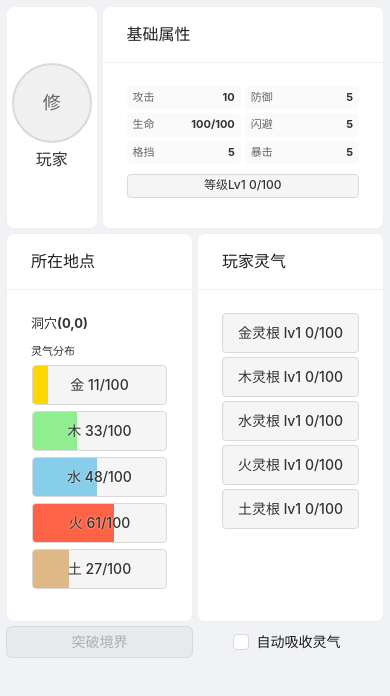
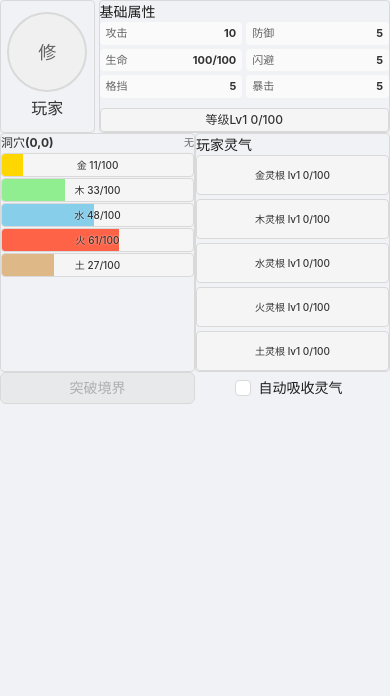
Before and after one commit to seven-it-work/godot-compoent, a Vue app in the folder vue-antd/: page /mobile/training in a window 390 px wide. Shown: the top 696 px of the page. Built offline with nearby package versions, Linux system fonts and the light colour scheme.

Commit message:
refactor(mobile): 优化移动端修炼界面布局和样式
移除不必要的卡片组件，简化DOM结构，统一间距和边距处理
添加响应式设计，优化灵气进度条显示效果

```diff
--- a/vue-antd/src/mobile/components/SpiritProgress.vue
+++ b/vue-antd/src/mobile/components/SpiritProgress.vue
@@ -13,8 +13,8 @@
           backgroundColor: strokeColor
         }"
       ></div>
-      <div class="spirit-progress-text">
-        {{ label }} {{ current }}/{{ max }}
+      <div v-if="!hideLabel" class="spirit-progress-text">
+        {{ label ? label + ' ' : '' }}{{ current }}/{{ max }}
       </div>
     </div>
   </div>
@@ -30,11 +30,13 @@ interface Props {
   strokeColor: string;
   height?: string;
   isCooldown?: boolean;
+  hideLabel?: boolean;
 }
 
 const props = withDefaults(defineProps<Props>(), {
   height: '40px',
-  isCooldown: false
+  isCooldown: false,
+  hideLabel: false
 });
 
 const emit = defineEmits<{
@@ -92,9 +94,15 @@ const handleClick = () => {
   left: 0;
   right: 0;
   text-align: center;
+  font-size: 10px;
   font-weight: 500;
   color: #333;
   z-index: 1;
   text-shadow: 0 0 2px rgba(255, 255, 255, 0.8);
+  line-height: 1.2;
+  padding: 0 2px;
+  white-space: nowrap;
+  overflow: hidden;
+  text-overflow: ellipsis;
 }
 </style>
--- a/vue-antd/src/mobile/修炼.vue
+++ b/vue-antd/src/mobile/修炼.vue
@@ -1,22 +1,23 @@
 <template>
-    <a-layout class="mobile-cultivation">
+    <a-layout class="mobile-cultivation" :style="{ padding: 0, margin: 0 }">
       <!-- 顶部区域：头像和属性 -->
-      <a-layout-content>
+      <a-layout-content :style="{ padding: 0, margin: 0 }">
         <a-row :gutter="[4, 4]">
           <!-- 头像区域 -->
       <a-col :span="6">
-          <a-card class="avatar-card" :bordered="true">
+      <div class="avatar-card">
         <div class="avatar-container">
           <div class="avatar">
             <div class="avatar-placeholder">修</div>
           </div>
           <div class="player-name">{{ player.name }}</div>
         </div>
-          </a-card>
+      </div>
     </a-col>
           <!-- 属性区域 -->
       <a-col :span="18">
-          <a-card class="attributes-card" :bordered="true" title="基础属性">
+      <div class="attributes-card">
+        <div class="card-title">基础属性</div>
         <div class="attributes-content">
           <a-row :gutter="[4, 4]">
             <a-col :span="12" v-for="(attr, index) in attributesList" :key="index">
@@ -37,42 +38,41 @@
             />
           </div>
         </div>
-          </a-card>
+      </div>
     </a-col>
       </a-row>
 
       <!-- 底部区域：地点属性和灵气分布 -->
-       <a-row :gutter="[4, 4]" style="margin-top: 4px;">
+       <a-row :gutter="[0, 0]" style="margin-top: 0 !important;">
         <!-- 地点区域 -->
         <a-col :span="12">
-          <a-card class="location-card" :bordered="true" title="所在地点">
-            <div class="location-content">
+          <div class="location-card">
+            <div class="location-table">
+              <!-- 顶部信息行 -->
+              <div class="location-info-row">
+                <div class="location-cell location-name-cell">
                   <div class="location-name">{{ currentLocation.name }}</div>
-              <div class="location-info">
-                <template v-if="currentLocation.spiritVein">
-                  <div class="vein-info">
-                    <span class="info-label">灵脉:</span>
-                    <span class="info-value">{{ currentLocation.spiritVein.name }} ({{ currentLocation.spiritVein.level }}级)</span>
                 </div>
-                </template>
-                <template v-if="currentLocation.monster">
-                  <div class="monster-info">
-                    <span class="info-label">怪物:</span>
-                    <span class="info-value">{{ currentLocation.monster.name }} ({{ currentLocation.monster.level }}级)</span>
+                <div class="location-cell vein-info-cell">
+                  <div class="vein-info" v-if="currentLocation.spiritVein">
+                    <div>{{ currentLocation.spiritVein.name }} ({{ currentLocation.spiritVein.level }}级)</div>
                   </div>
-                </template>
+                  <div class="vein-info" v-else>无</div>
                 </div>
-              <div class="spirit-qi-section">
-                <div class="section-subtitle">灵气分布</div>
-                <div class="spirit-qi-bars">
-                  <div class="spirit-qi-bar-item" v-for="spiritType in spiritQiTypes" :key="spiritType">
-                    <div class="spirit-qi-bar-container">
+              </div>
+
+              <!-- 灵气分布 -->
+              <div class="spirit-qi-distribution">
+                <div class="qi-distribution-item" v-for="spiritType in spiritQiTypes" :key="spiritType">
+                  <div class="qi-progress-container">
                     <SpiritProgress
                         :label="typeMap[spiritType]"
                         :current="currentLocation.spiritQi[spiritType as SpiritRootType]"
                         :max="currentLocation.spiritQi[`max${spiritType.charAt(0).toUpperCase() + spiritType.slice(1)}` as keyof SpiritQi]"
                         :stroke-color="colorMap[spiritType]"
                         :is-cooldown="player.isCooldown"
+                        :height="'24px'"
+                        :hide-label="false"
                         @click="absorbSpiritQiWithType(spiritType)"
                       />
                   </div>
@@ -80,11 +80,11 @@
               </div>
             </div>
           </div>
-          </a-card>
         </a-col>
         <!-- 玩家灵气区域 -->
         <a-col :span="12">
-          <a-card class="player-qi-card" :bordered="true" title="玩家灵气">
+          <div class="player-qi-card">
+            <div class="card-title">玩家灵气</div>
             <div class="player-qi-content">
               <div class="player-qi-bars">
                 <div class="player-qi-bar-item" v-for="spiritType in spiritQiTypes" :key="spiritType">
@@ -100,19 +100,19 @@
               </div>
 
             </div>
-          </a-card>
+          </div>
         </a-col>
       </a-row>
 
       <!-- 操作按钮 -->
-       <a-row :gutter="[4, 4]" style="margin-top: 4px;">
+       <a-row :gutter="[0, 0]" style="margin-top: 0 !important;">
         <a-col :span="12">
-          <a-button type="default" :disabled="!canLevelUp" @click="levelUp" block>
+          <a-button type="default" :disabled="!canLevelUp" @click="levelUp" block style="padding: 0; margin: 0;">
             突破境界
           </a-button>
         </a-col>
-        <a-col :span="12" style="display: flex; align-items: center; justify-content: center; padding: 4px;">
-          <a-checkbox v-model:checked="isAutoAbsorbing" @change="handleAutoAbsorbChange">
+        <a-col :span="12" style="display: flex; align-items: center; justify-content: center; padding: 0;">
+          <a-checkbox v-model:checked="isAutoAbsorbing" @change="handleAutoAbsorbChange" style="margin: 0;">
             自动吸收灵气
           </a-checkbox>
         </a-col>
@@ -261,7 +261,8 @@ const levelUp = () => {
 .mobile-cultivation {
   width: 100%;
   height: 100vh;
-  padding: 4px;
+  padding: 0 !important;
+  margin: 0 !important;
   box-sizing: border-box;
   background-color: #f0f2f5;
   overflow-y: auto;
@@ -273,6 +274,13 @@ const levelUp = () => {
   display: flex;
   align-items: center;
   justify-content: center;
+  margin: 0 !important;
+  padding: 0 !important;
+}
+
+.avatar-card .ant-card-body {
+  padding: 0 !important;
+  margin: 0 !important;
 }
 
 .avatar-container {
@@ -308,6 +316,13 @@ const levelUp = () => {
 /* 属性区域 */
 .attributes-card {
   height: 100%;
+  margin: 0 !important;
+  padding: 0 !important;
+}
+
+.attributes-card .ant-card-body {
+  padding: 0 !important;
+  margin: 0 !important;
 }
 
 .attributes-card .ant-card-head {
@@ -368,52 +383,65 @@ const levelUp = () => {
 /* 地点区域 */
 .location-card {
   height: 100%;
+  margin: 0 !important;
+  padding: 0 !important;
 }
 
-.location-card .ant-card-head {
-  padding: 0 8px;
-  min-height: 28px;
+.location-card .ant-card-body {
+  padding: 0 !important;
+  margin: 0 !important;
 }
 
-.location-card .ant-card-head-title {
-  font-size: 12px;
-  padding: 6px 0;
-}
-
-.location-content {
+.location-table {
   display: flex;
   flex-direction: column;
   height: 100%;
-  gap: 4px;
+}
+
+.location-info-row {
+  display: flex;
+  justify-content: space-between;
+  align-items: center;
+  padding: 0 !important;
+  margin: 0 !important;
+  border-bottom: 1px solid #f0f0f0;
+}
+
+.location-name-cell {
+  flex: 1;
 }
 
 .location-name {
-  font-size: 13px;
+  font-size: 12px;
   font-weight: bold;
   color: #333;
-  margin-bottom: 2px;
 }
 
-.location-info {
-  display: flex;
-  flex-direction: column;
-  gap: 3px;
-  font-size: 11px;
+.vein-info-cell {
+  flex: 1;
+  text-align: right;
 }
 
-.info-label {
+.vein-info {
+  font-size: 10px;
   color: #666;
 }
 
-.info-value {
-  color: #333;
-  font-weight: bold;
+.spirit-qi-distribution {
+  display: flex;
+  flex-direction: column;
+  gap: 1px;
 }
 
-.spirit-qi-section {
+.qi-distribution-item {
+  display: flex;
+  align-items: center;
+  height: 24px;
+}
+
+.qi-progress-container {
   flex: 1;
-  display: flex;
-  flex-direction: column;
+  height: 24px;
 }
 
 .section-subtitle {
@@ -460,6 +488,23 @@ const levelUp = () => {
 /* 玩家灵气区域 */
 .player-qi-card {
   height: 100%;
+  margin: 0 !important;
+  padding: 0 !important;
+}
+
+/* 自定义卡片样式 */
+.avatar-card, .attributes-card, .location-card, .player-qi-card {
+  margin: 0 !important;
+  padding: 0 !important;
+  border: 1px solid #d9d9d9;
+  border-radius: 4px;
+  overflow: hidden;
+}
+
+/* 移除所有卡片内部padding和margin */
+.avatar-card > *, .attributes-card > *, .location-card > *, .player-qi-card > * {
+  margin: 0 !important;
+  padding: 0 !important;
 }
 
 .player-qi-card .ant-card-head {
@@ -610,7 +655,8 @@ const levelUp = () => {
   .attributes-card,
   .location-card,
   .player-qi-card {
-    margin-bottom: 6px;
+    margin: 0 !important;
+    padding: 0 !important;
   }
 
   .avatar {
```
Lines whose indentation alone changed are shown as unchanged.
